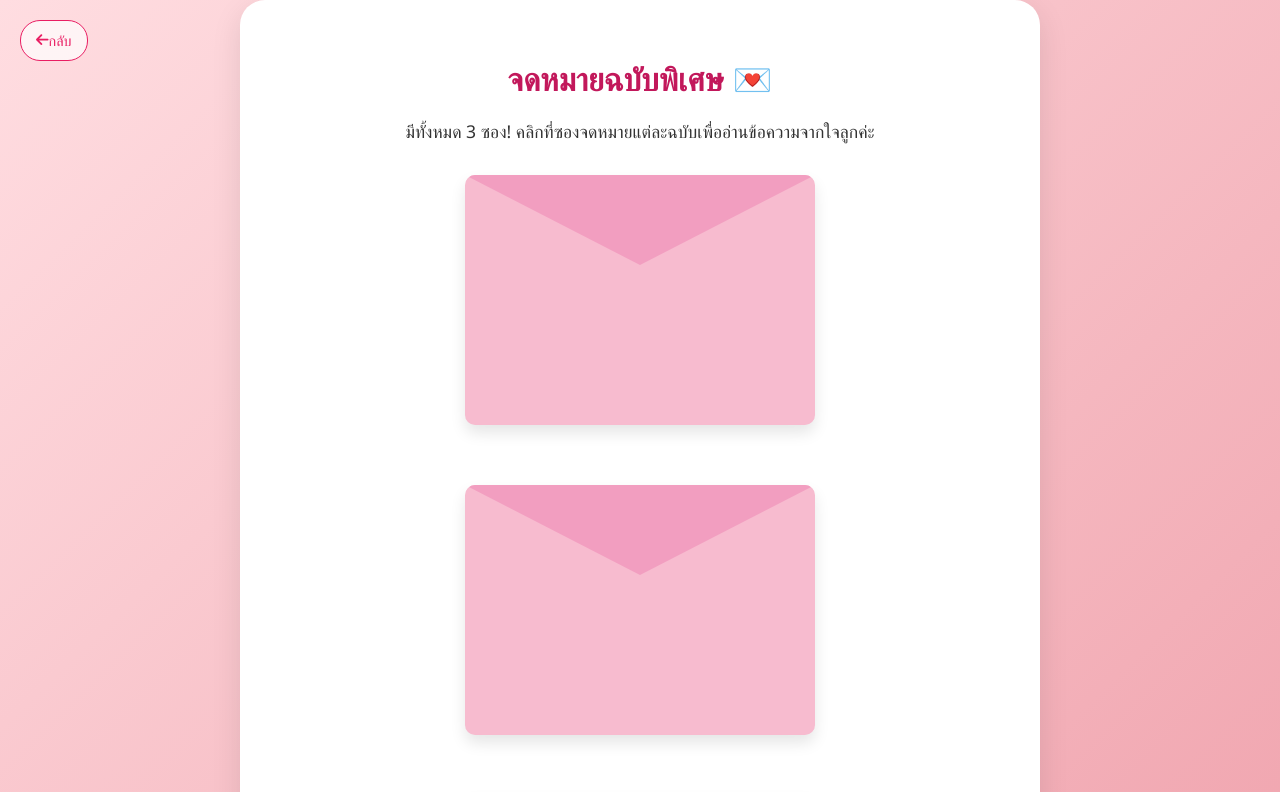
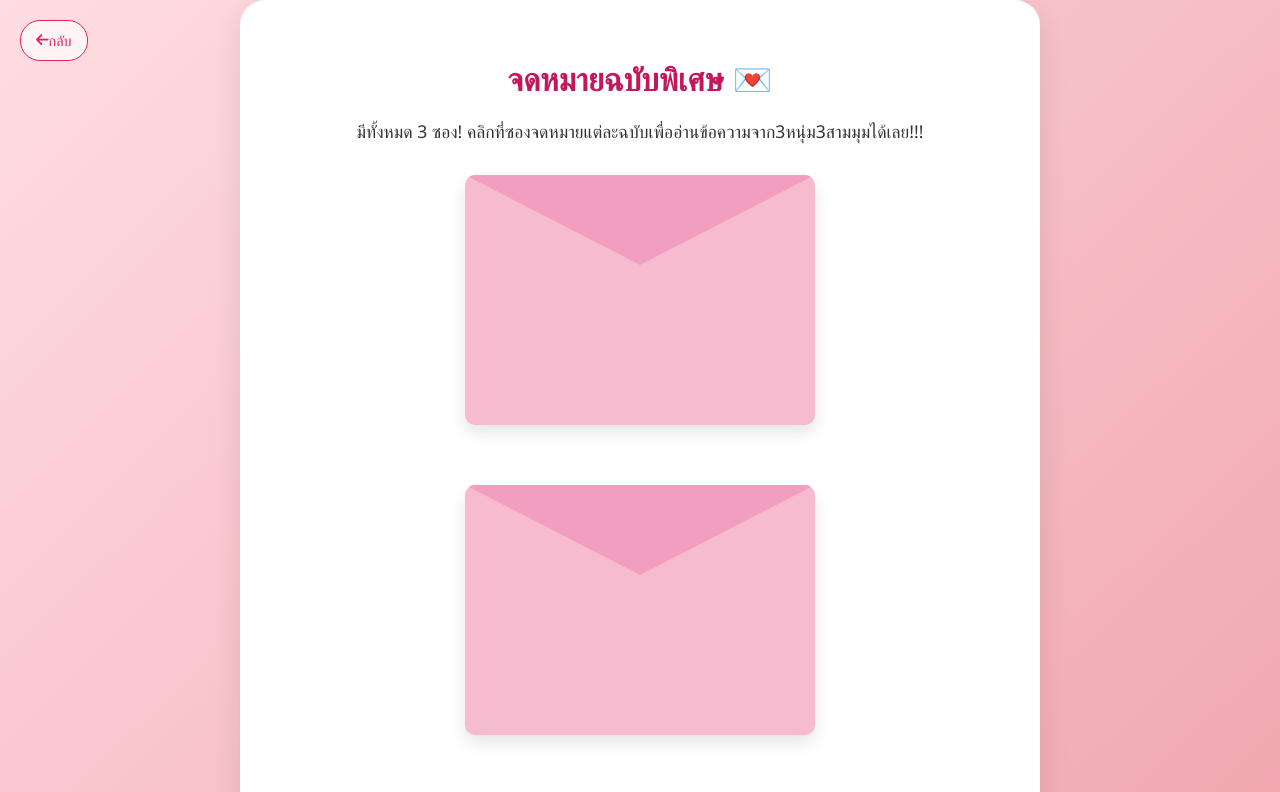
Before and after one commit to Puwanat2330/mom-brithday, a plain HTML site: page letter.html in a window 1280 px wide. Shown: the top 792 px of the page. Drawn offline with Linux system fonts and the light colour scheme.

Commit message:
Update letter.html

```diff
--- a/letter.html
+++ b/letter.html
@@ -105,7 +105,7 @@
     <a href="menu.html" class="back-button"><i class="fas fa-arrow-left"></i> กลับ</a>
     <div class="container">
         <h2>จดหมายฉบับพิเศษ 💌</h2>
-        <p>มีทั้งหมด 3 ซอง! คลิกที่ซองจดหมายแต่ละฉบับเพื่ออ่านข้อความจากใจลูกค่ะ</p>
+        <p>มีทั้งหมด 3 ซอง! คลิกที่ซองจดหมายแต่ละฉบับเพื่ออ่านข้อความจาก3หนุ่ม3สามมุมได้เลย!!!</p>
 
         <div class="envelope-wrapper">
 
```
